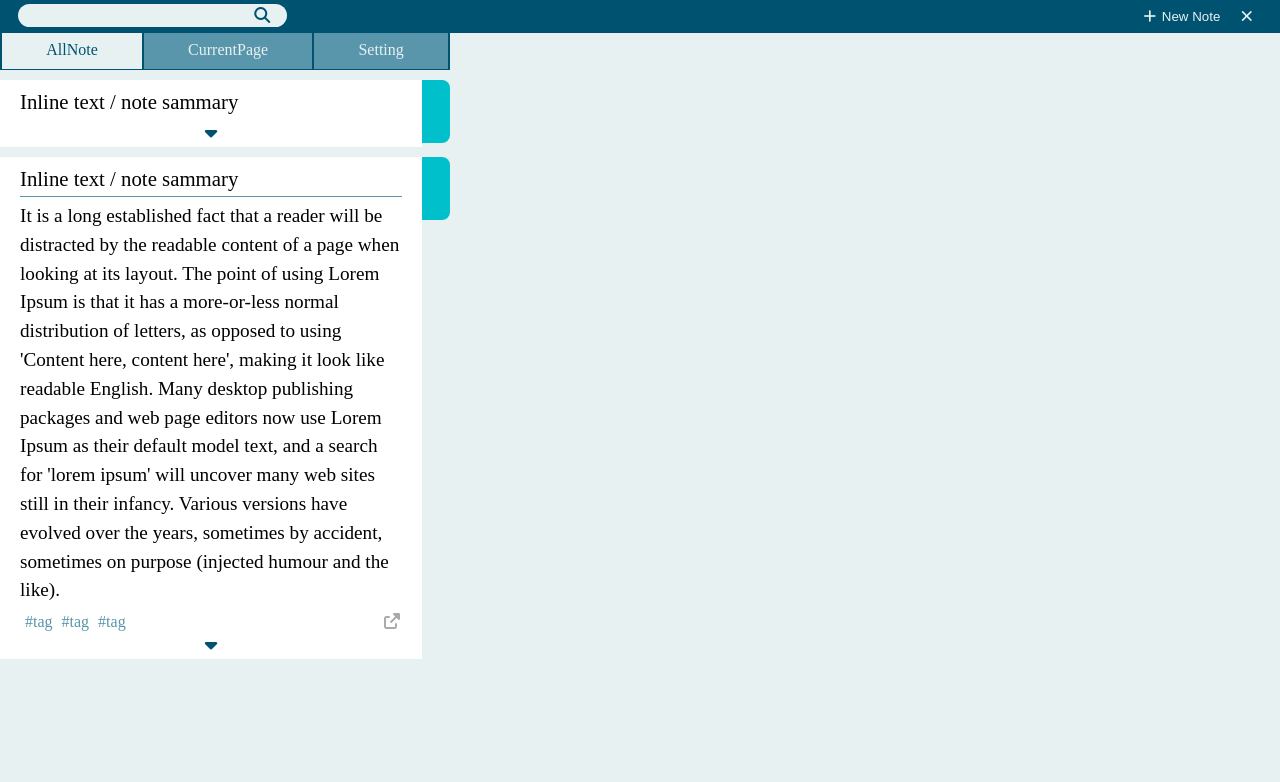
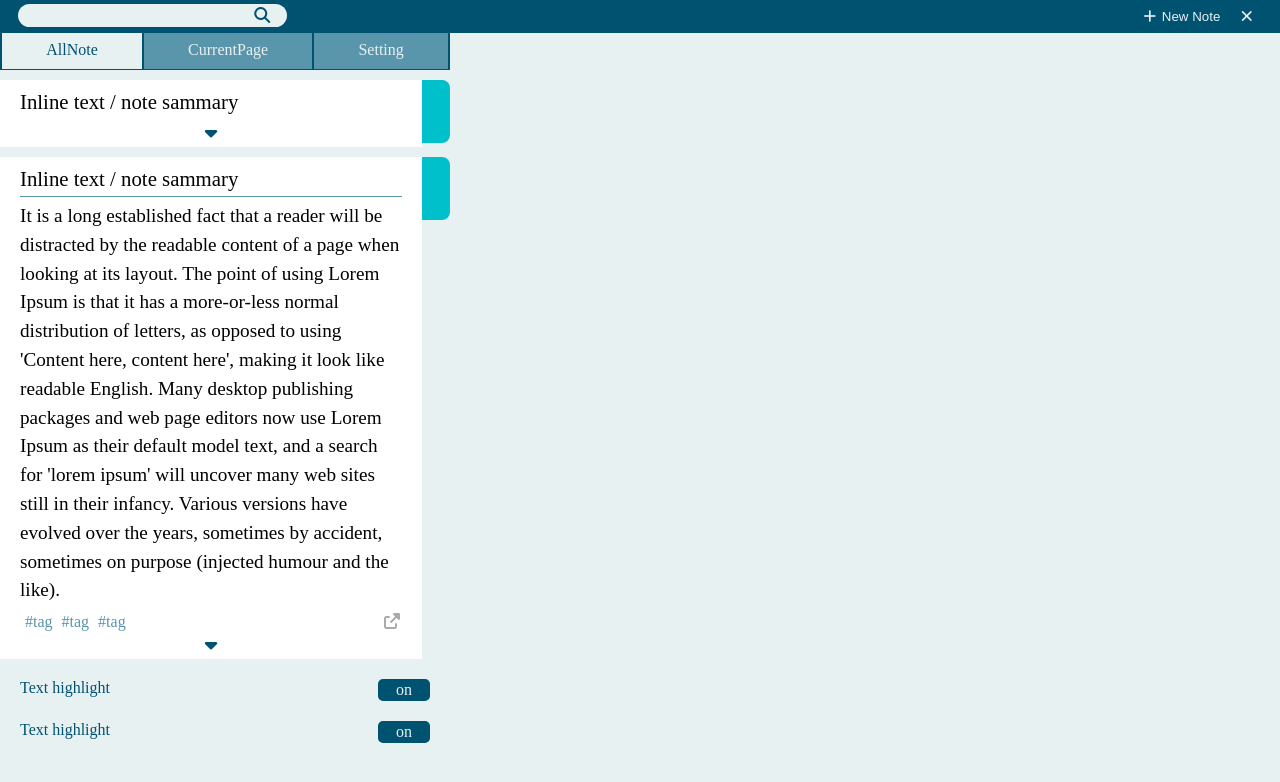
Before and after one commit to akubi0w1/page-note, a website built with webpack: page mock/popup_design.html in a window 1280 px wide. Built offline with nearby package versions, Linux system fonts and the light colour scheme.

Commit message:
mockデザイン

```diff
--- a/mock/popup_design.html
+++ b/mock/popup_design.html
@@ -43,6 +43,8 @@
         <label for="popup-tab-setting" class="tab-item">Setting</label>
       </div>
       <!-- END tab-menu -->
+
+      <div id="popup-content">
         <ul class="note-list">
           <li class="note-item">
             <div class="note-content">
@@ -66,11 +68,16 @@
                 <label class="note-title">Inline text / note sammary</label>
                 <div class="note-body">
                   <div>
-                  It is a long established fact that a reader will be distracted by the readable content of a page when looking at its
-                  layout. The point of using Lorem Ipsum is that it has a more-or-less normal distribution of letters, as opposed to using
-                  'Content here, content here', making it look like readable English. Many desktop publishing packages and web page
-                  editors now use Lorem Ipsum as their default model text, and a search for 'lorem ipsum' will uncover many web sites
-                  still in their infancy. Various versions have evolved over the years, sometimes by accident, sometimes on purpose
+                    It is a long established fact that a reader will be distracted by the readable content of a page when
+                    looking at its
+                    layout. The point of using Lorem Ipsum is that it has a more-or-less normal distribution of letters, as
+                    opposed to using
+                    'Content here, content here', making it look like readable English. Many desktop publishing packages and web
+                    page
+                    editors now use Lorem Ipsum as their default model text, and a search for 'lorem ipsum' will uncover many
+                    web sites
+                    still in their infancy. Various versions have evolved over the years, sometimes by accident, sometimes on
+                    purpose
                     (injected humour and the like).
                   </div>
                 </div>
@@ -95,6 +102,28 @@
             <div class="note-label"></div>
           </li>
         </ul>
+        <!-- END note-list -->
+
+        <ul class="setting-list">
+          <li>
+            <label class="setting-item">
+              Text highlight
+              <input type="checkbox" name="popup-setting-switch-highlight" class="hidden" />
+              <div class="setting-switch checked">on</div>
+            </label>
+          </li>
+          <li>
+            <label class="setting-item">
+              Text highlight
+              <input type="checkbox" name="popup-setting-switch-highlight" class="hidden" />
+              <div class="setting-switch checked">on</div>
+            </label>
+          </li>
+        </ul>
+        <!-- END setting-list -->
+      </div>
+
+
     </div>
   </body>
 </html>
--- a/src/assets/sass/popup.scss
+++ b/src/assets/sass/popup.scss
@@ -235,3 +235,32 @@ body {
     }
   }
 }
+
+.setting {
+  &-list {
+    list-style: none;
+    width: 100%;
+    box-sizing: border-box;
+    margin: 0;
+    padding: 0;
+    margin-bottom: 10px;
+  }
+  &-item {
+    padding: 10px 20px;
+    color: $accent-color;
+    display: flex;
+    justify-content: space-between;
+  }
+  &-switch {
+    display: inline-block;
+    width: 3em;
+    color: $accent-color;
+    text-align: center;
+    border-radius: 5px;
+    border: 2px solid $accent-color;
+    &.checked {
+      background-color: $accent-color;
+      color: $base-color;
+    }
+  }
+}
```
Also changed, not shown: src/assets/css/popup.css. Lines whose indentation alone changed are shown as unchanged.
